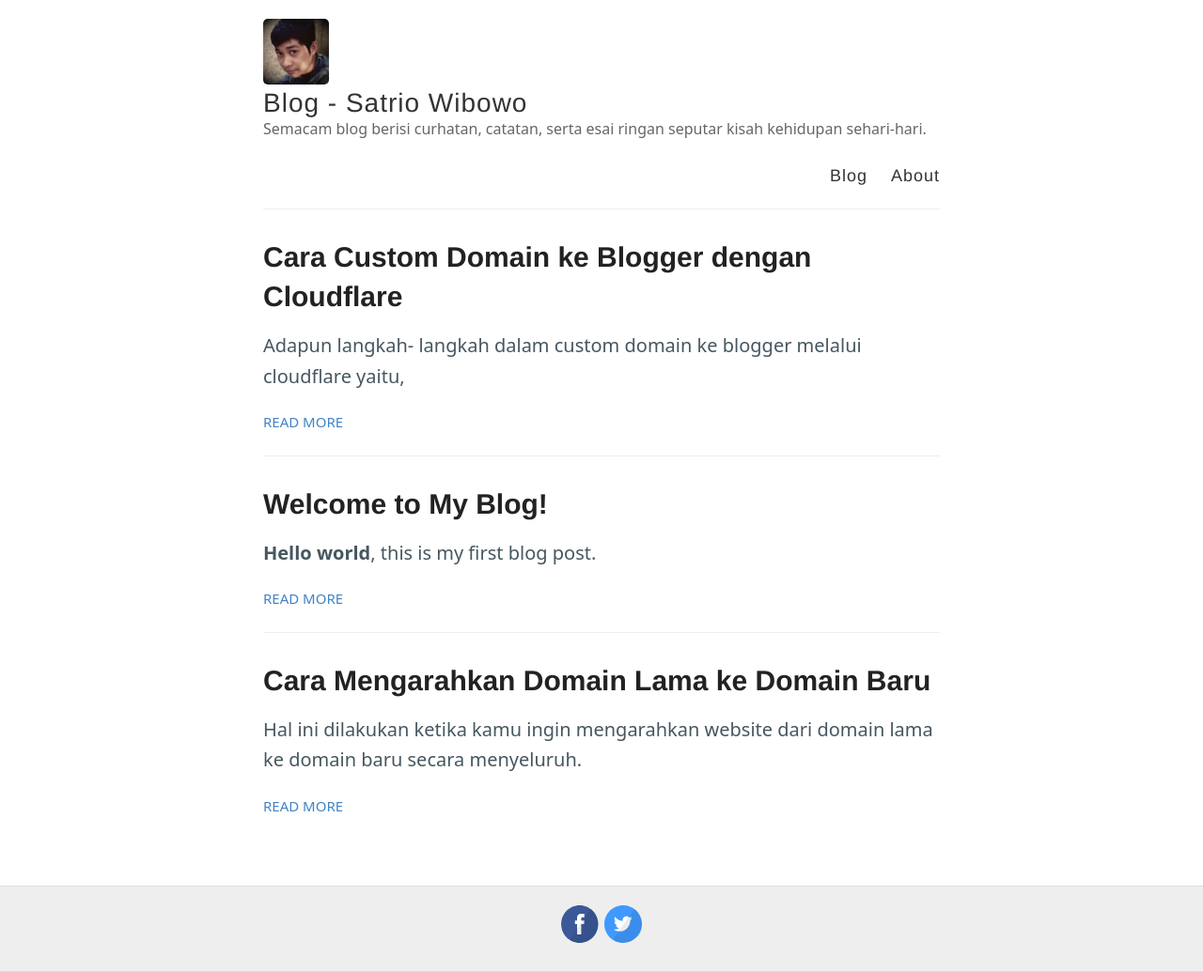
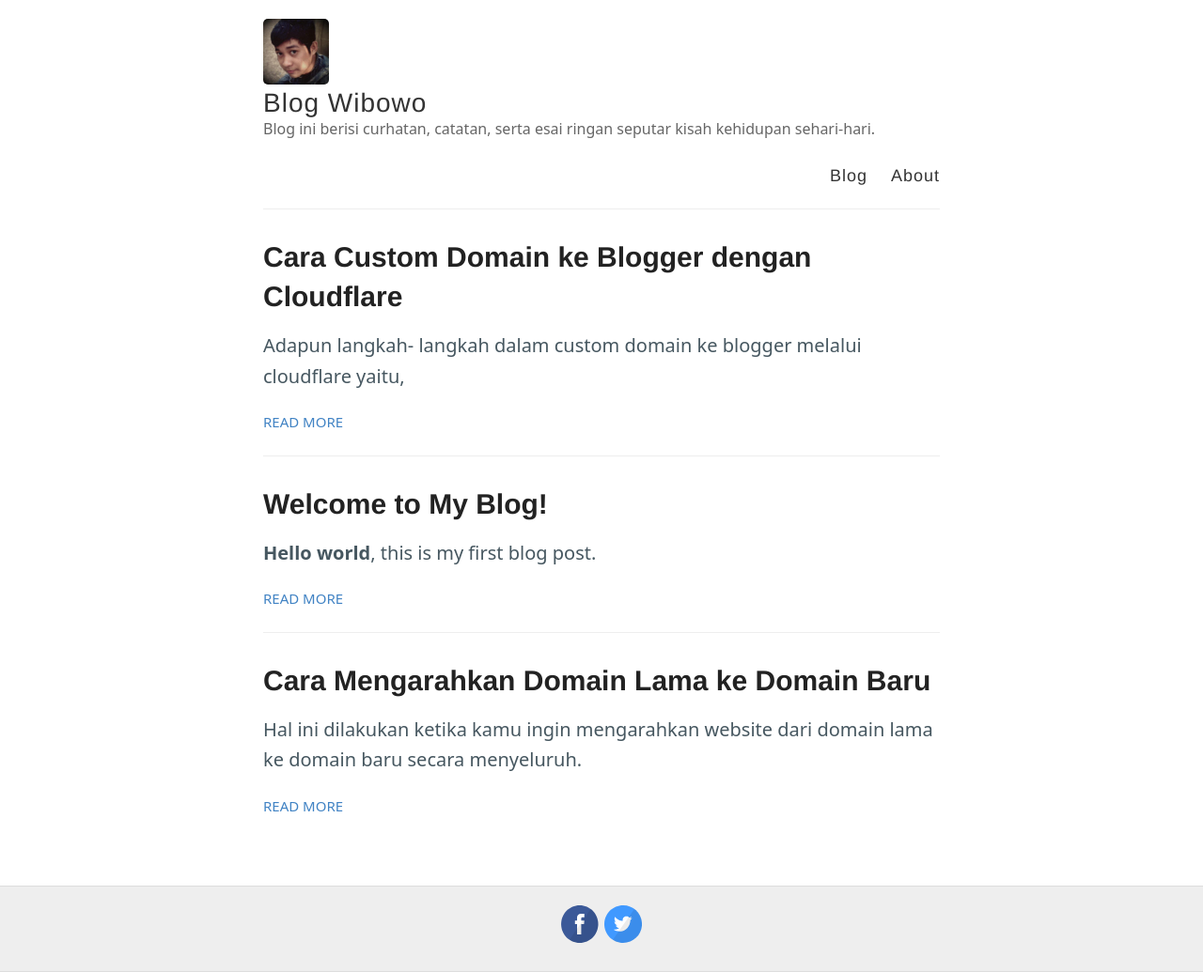
Before and after one commit to sa3owibowo/blog, a Jekyll site: the page built from index.html, in a window 1280 px wide. Shown: the whole page at 94% size. Built offline with Jekyll 4.4.1, drawn with Linux system fonts in a browser that asks for light colours; the list of posts is cut into pages by our own code.

Commit message:
Update _config.yml

```diff
--- a/_config.yml
+++ b/_config.yml
@@ -3,10 +3,10 @@
 #
 
 # Name of your site (displayed in the header)
-name: Blog - Satrio Wibowo
+name: Blog Wibowo
 
 # Short bio or description (displayed in the header)
-description: Semacam blog berisi curhatan, catatan, serta esai ringan seputar kisah kehidupan sehari-hari.
+description: Blog ini berisi curhatan, catatan, serta esai ringan seputar kisah kehidupan sehari-hari.
 # URL of your avatar or profile pic (you could use your GitHub profile pic)
 avatar: /images/index-logo.jpg
 
@@ -38,15 +38,15 @@
 # Enter your Google Analytics web tracking code (e.g. UA-2110908-2) to activate tracking
 google_analytics:
 
-# Your website URL (e.g. http://sa3owibowo.github.io or http://www.barryclark.co)
+# Your website URL (e.g. http://sa3owibowo.github.io or http://www.wibowo.cyou)
 # Used for Sitemap.xml and your RSS feed
-url:
+url: https://sa3owibowo.github.io
 
 # If you're hosting your site at a Project repository on GitHub pages
 # (http://yourusername.github.io/repository-name)
 # and NOT your User repository (http://yourusername.github.io)
 # then add in the baseurl here, like this: "/repository-name"
-baseurl: ""
+baseurl: "/blog"
 
 #
 # !! You don't need to change any of the configuration flags below !!
```
